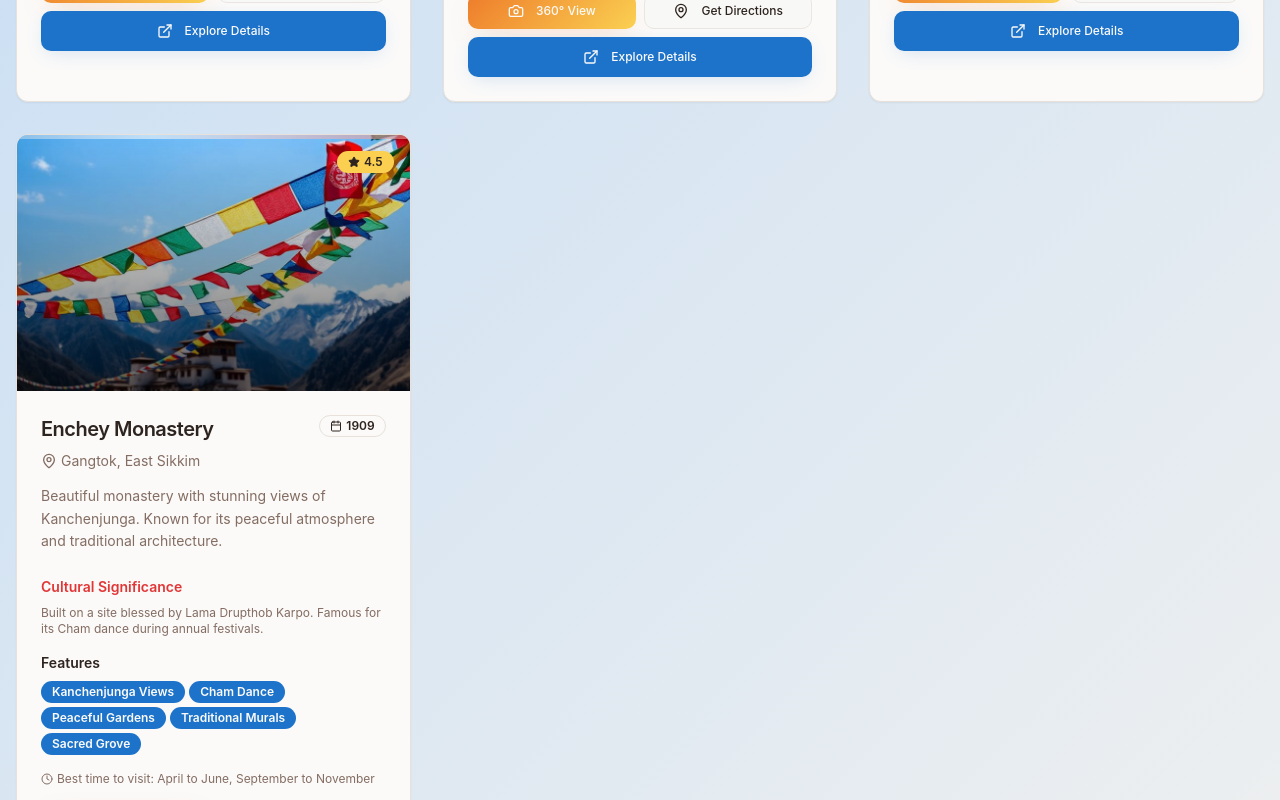
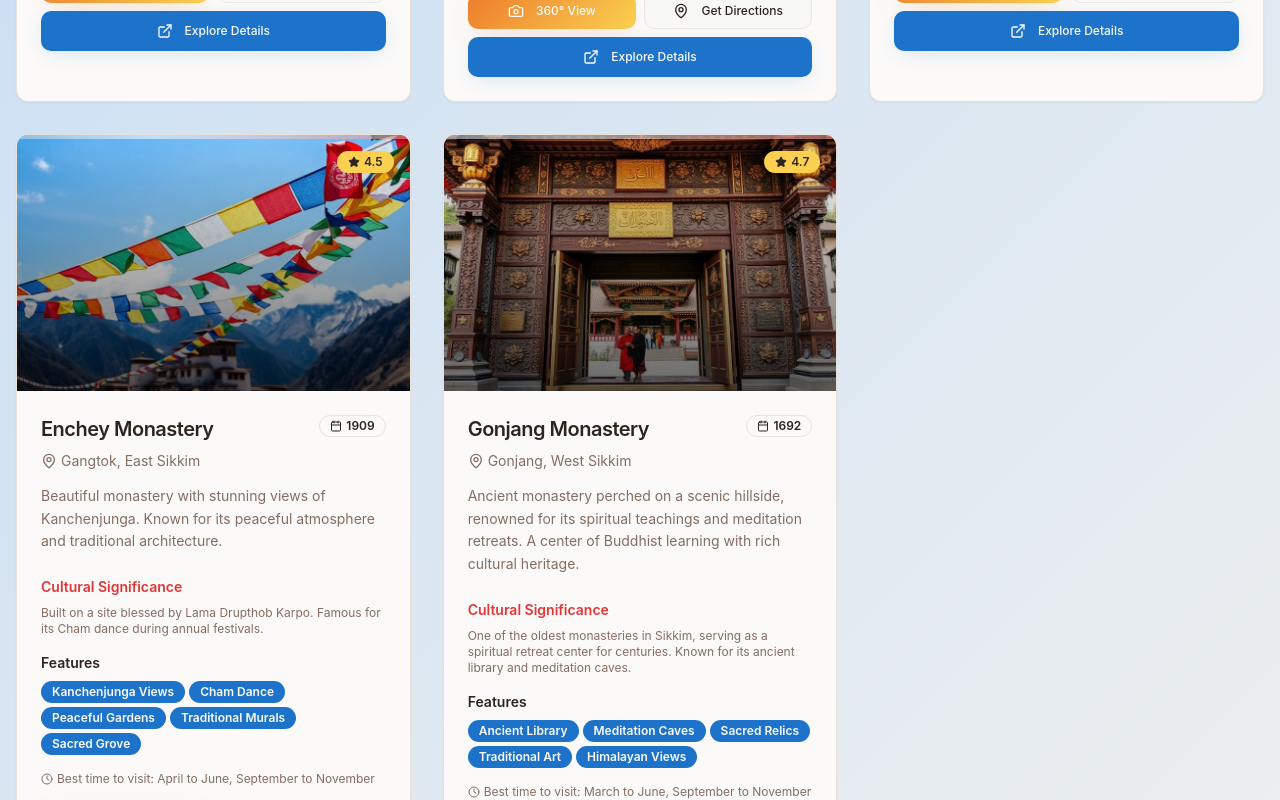
Before and after one commit to aryajsurpuriyasd/sikkim-temple-trails, a React (Vite) app: page / in a window 1280 px wide. Shown: the part 2080-2880 px from the top of the page. Built offline with nearby package versions, Linux system fonts and the light colour scheme.

Commit message:
Add Gonjang Monastery details

```diff
--- a/src/components/MonasteriesSection.tsx
+++ b/src/components/MonasteriesSection.tsx
@@ -55,6 +55,17 @@ const MonasteriesSection = () => {
       features: ["Kanchenjunga Views", "Cham Dance", "Peaceful Gardens", "Traditional Murals", "Sacred Grove"],
       rating: 4.5,
       visitTime: "April to June, September to November"
+    },
+    {
+      name: "Gonjang Monastery",
+      description: "Ancient monastery perched on a scenic hillside, renowned for its spiritual teachings and meditation retreats. A center of Buddhist learning with rich cultural heritage.",
+      location: "Gonjang, West Sikkim",
+      founded: "1692",
+      image: monasteryEntranceImage,
+      significance: "One of the oldest monasteries in Sikkim, serving as a spiritual retreat center for centuries. Known for its ancient library and meditation caves.",
+      features: ["Ancient Library", "Meditation Caves", "Sacred Relics", "Traditional Art", "Himalayan Views"],
+      rating: 4.7,
+      visitTime: "March to June, September to November"
     }
   ];
 
```
